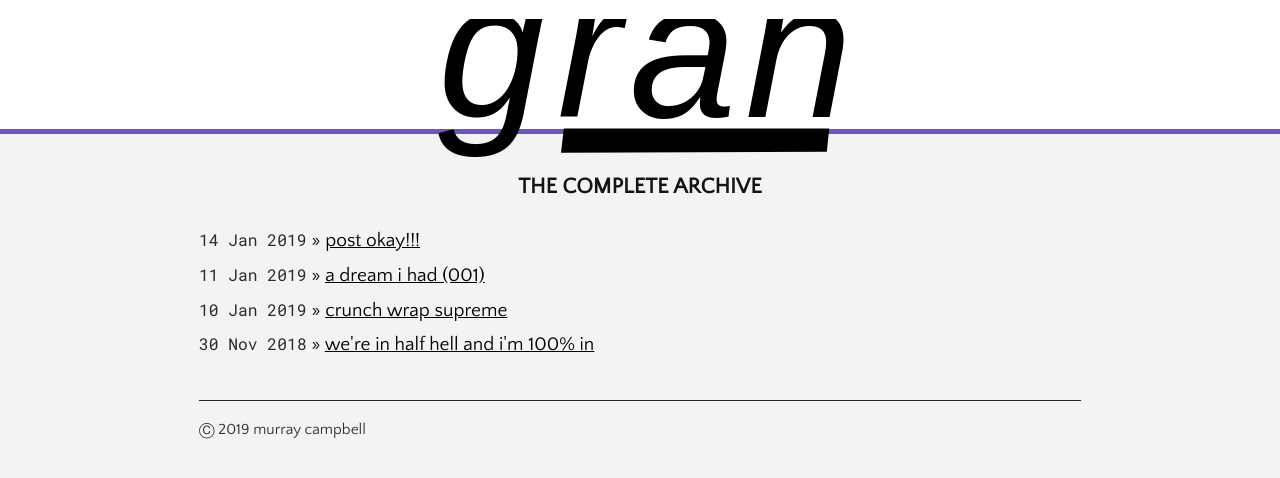
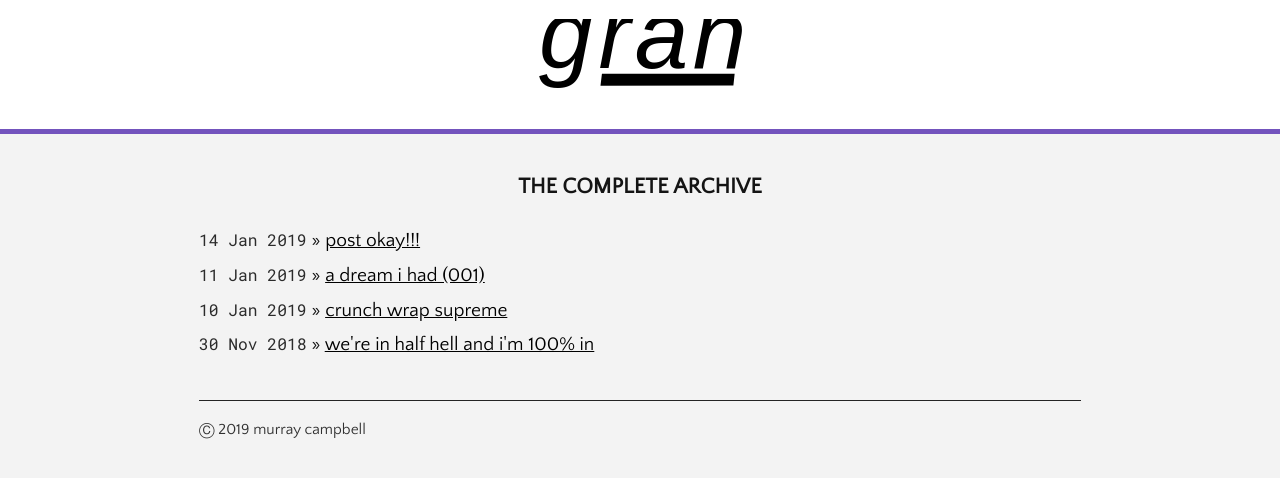
Before and after one commit to campmara/gran, a Jekyll site: the page built from index.html, in a window 1280 px wide. Shown: the top 478 px of the page. Built offline with Jekyll 4.4.1, drawn with Linux system fonts in a browser that asks for light colours.

Commit message:
Update screen.css

```diff
--- a/assets/css/screen.css
+++ b/assets/css/screen.css
@@ -114,7 +114,7 @@ ul.posts {
 }
 
 .title img {
-  height: 4em;
+  height: 2em;
   width: auto;
 }
 
```
